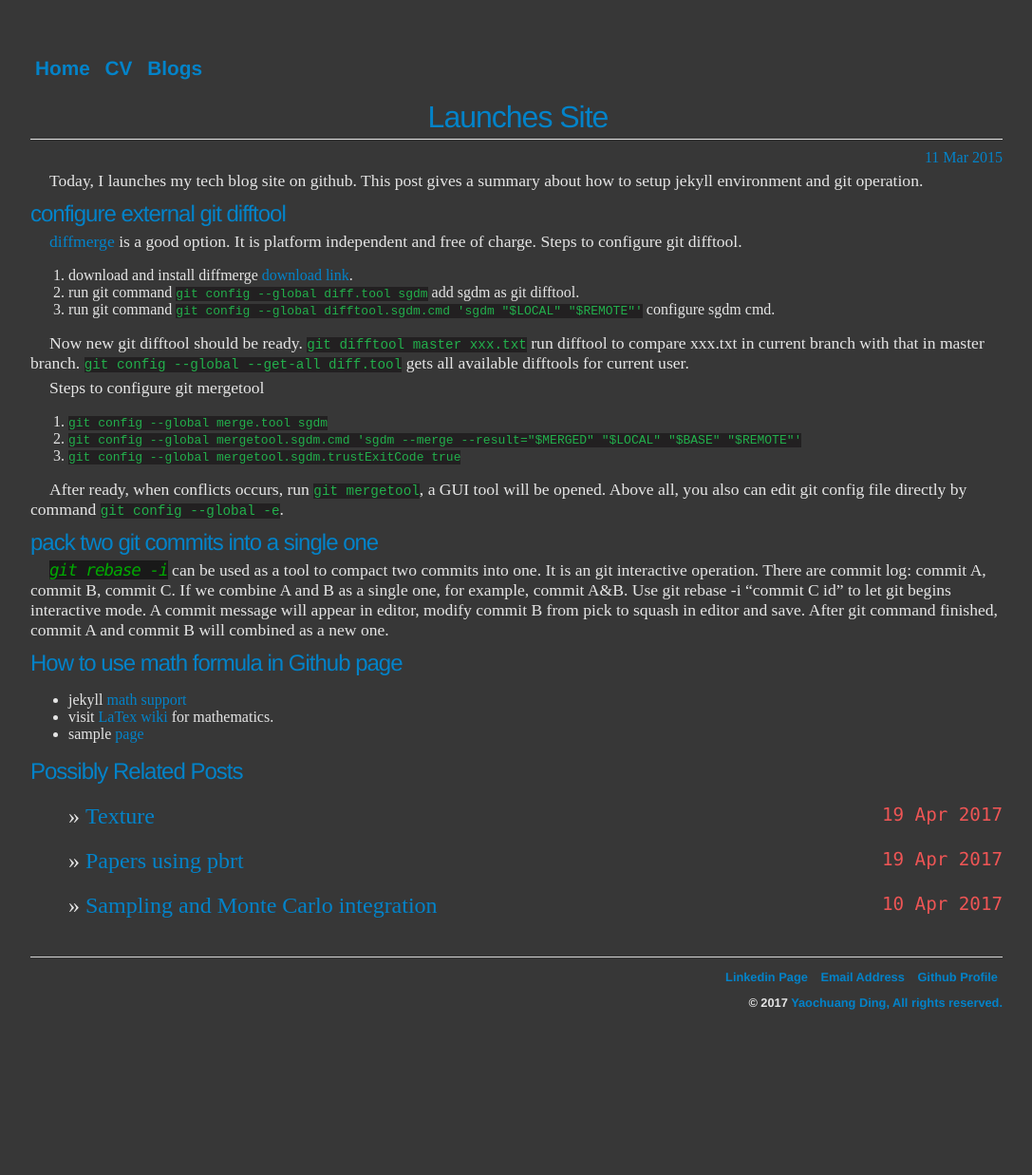
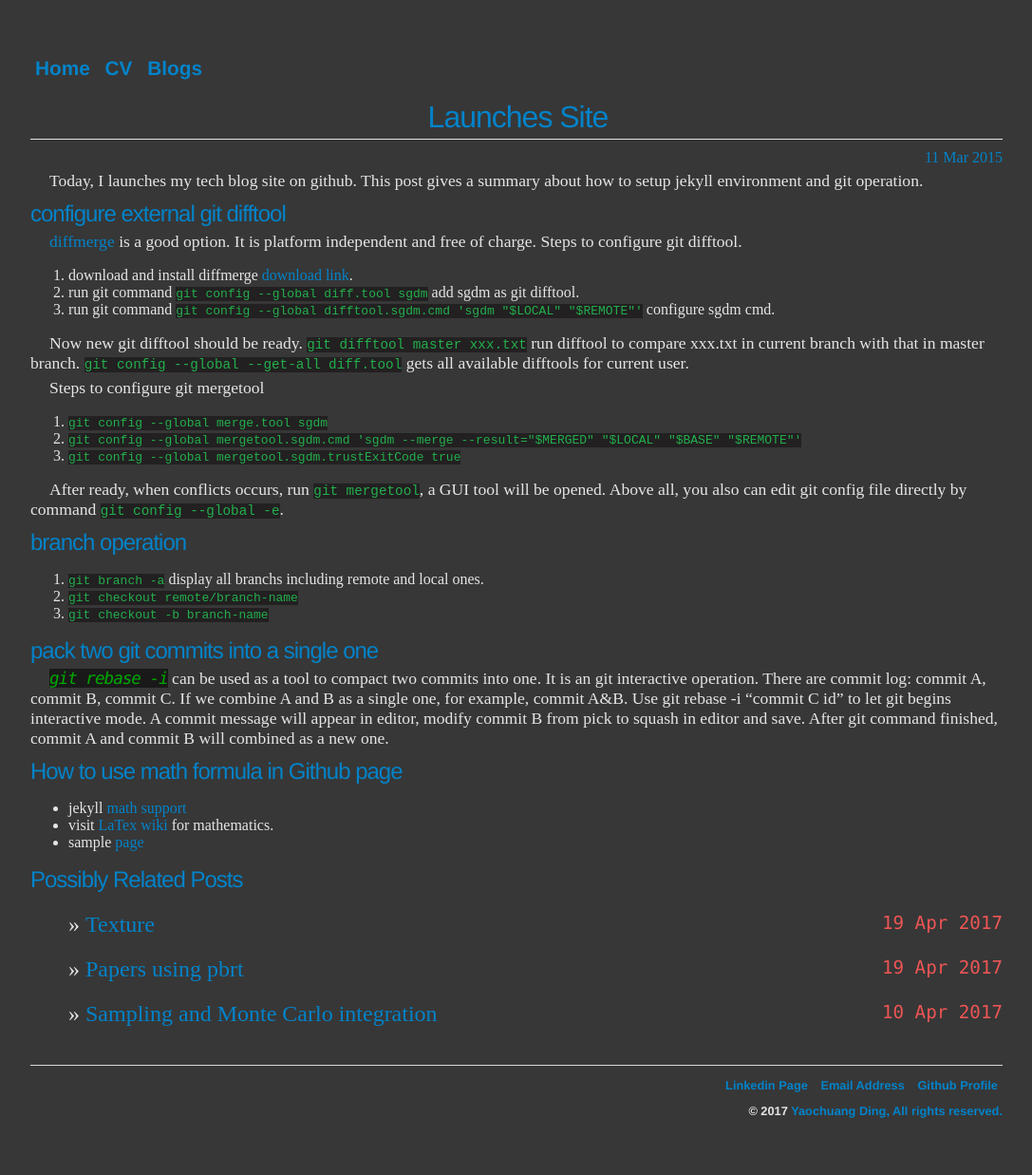
Before and after one commit to ychding11/ychding11.github.io, a Jekyll site: the page built from _posts/2015-03-12-site-launched.md, in a window 1280 px wide. Shown: the whole page at 95% size, without its empty margins (96-1183 px from the left). Built offline with Jekyll 4.4.1, drawn with Linux system fonts in a browser that asks for light colours; before the commit the page ends 1123 px from its top, so only the background shows below that.

Commit message:
add git branch operation.

```diff
--- a/_posts/2015-03-12-site-launched.md
+++ b/_posts/2015-03-12-site-launched.md
@@ -29,6 +29,12 @@ Steps to configure git mergetool
 After ready, when conflicts occurs, run `git mergetool`, a GUI tool will be opened. Above all, you also can
 edit git config file directly by command `git config --global -e`.
 
+## branch operation
+
+1. `git branch -a` display all branchs including remote and local ones.
+2. `git checkout remote/branch-name`
+3. `git checkout -b branch-name`
+
 ## pack two git commits into a single one
 
 *git rebase -i* can be used as a tool to compact two commits into one. It is an git interactive operation.
```
